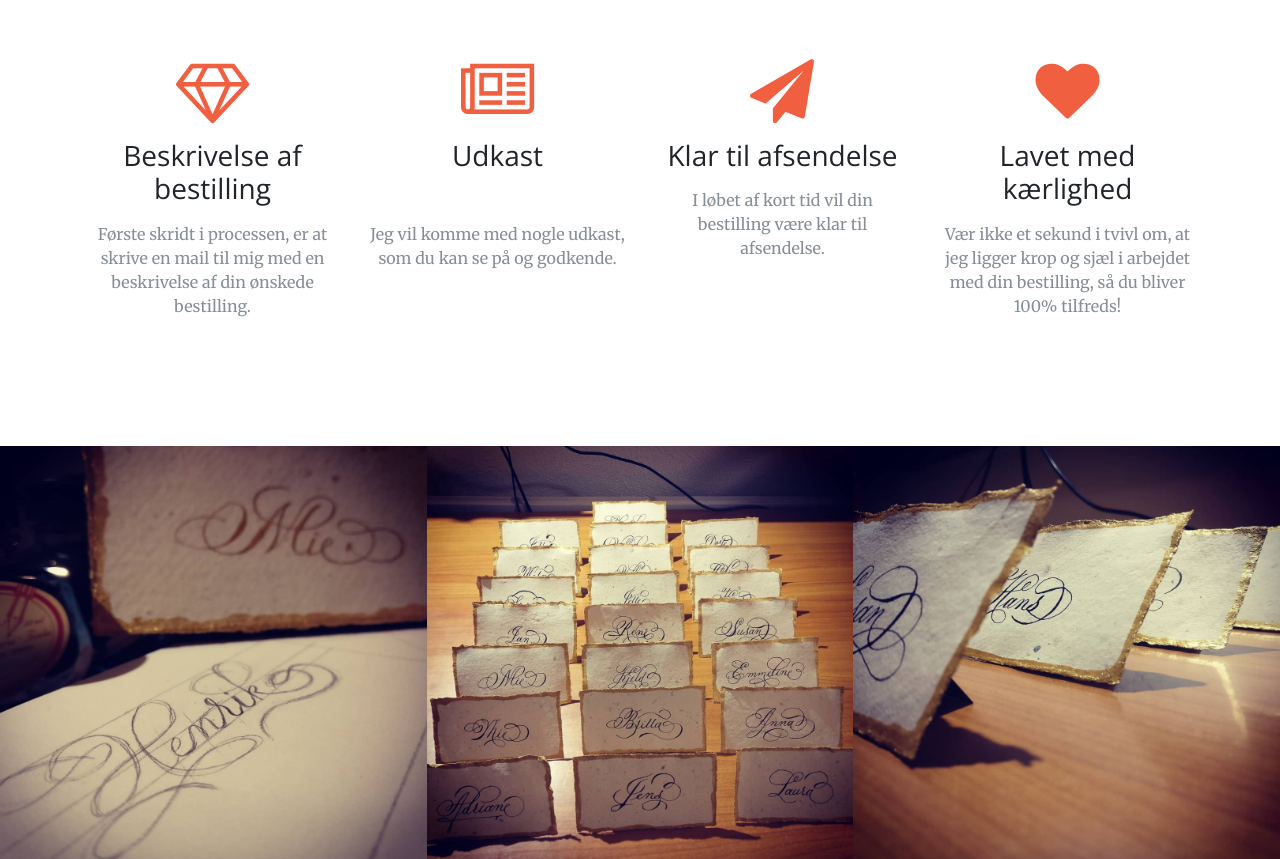
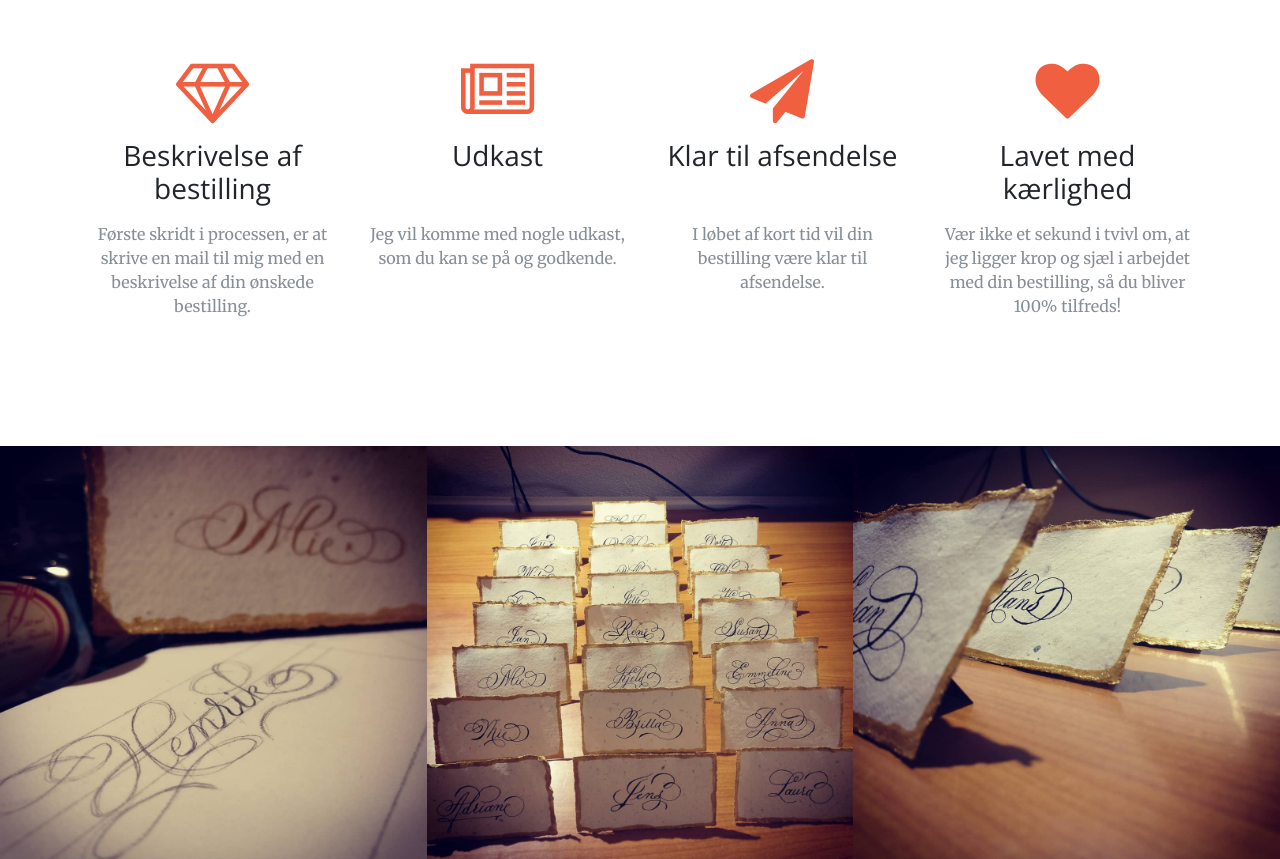
Before and after one commit to humleflue/skaalum-tech, a website: page public/damsgaard-writing/index.html in a window 1280 px wide. Shown: the part 1480-2339 px from the top of the page. Drawn offline with nearby package versions, Linux system fonts and the light colour scheme.

Commit message:
Rettede spacing

```diff
--- a/public/damsgaard-writing/index.html
+++ b/public/damsgaard-writing/index.html
@@ -86,7 +86,7 @@
                 </div>
                 <div class="col-md-6 col-lg-3 text-center">
                     <div class="mx-auto service-box mt-5"><i class="fa fa-paper-plane fa-4x text-primary mb-3 sr-icons" data-aos="zoom-in" data-aos-duration="200" data-aos-delay="200" data-aos-once="true"></i>
-                        <h3 class="mb-3">Klar til afsendelse</h3>
+                        <h3 class="mb-3">Klar til afsendelse<br><br></h3>
                         <p class="text-muted mb-0">I løbet af kort tid vil din bestilling være klar til afsendelse.</p>
                     </div>
                 </div>
```
Also changed, not shown: 1 other file.
